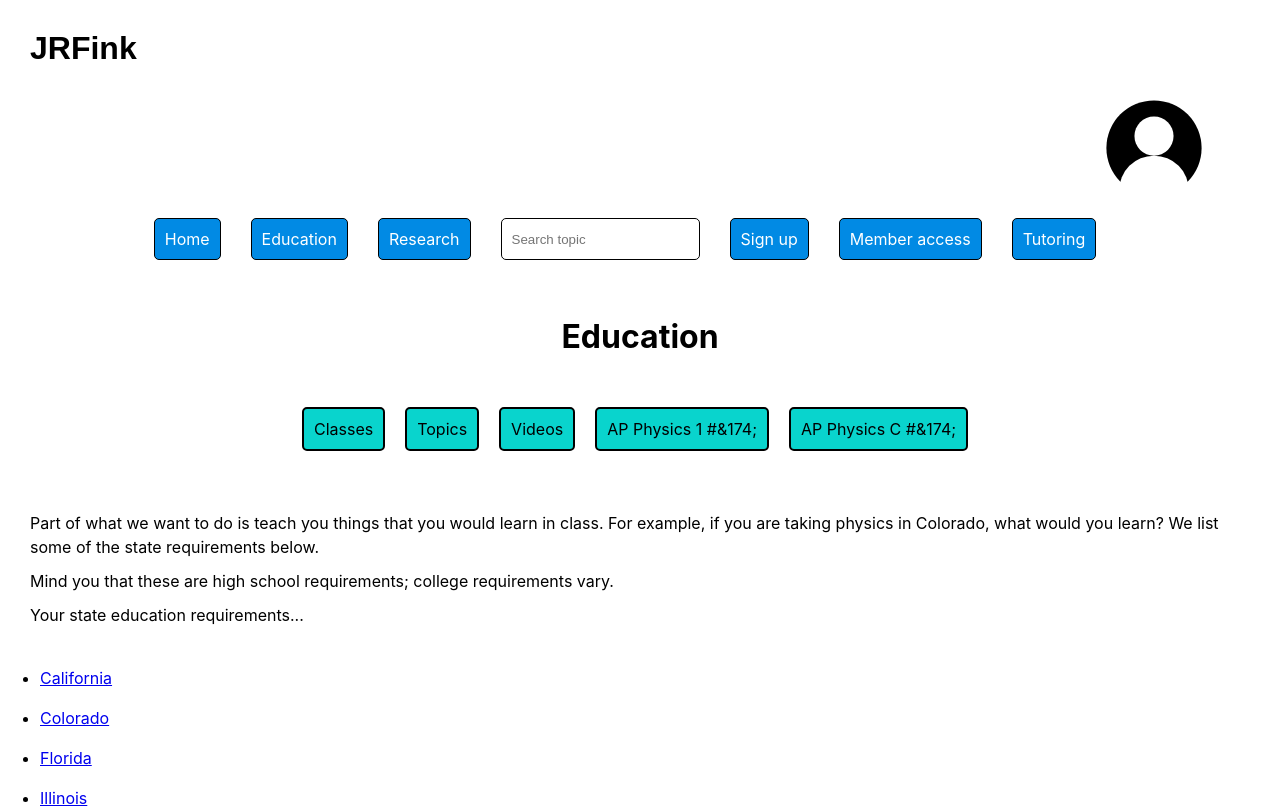
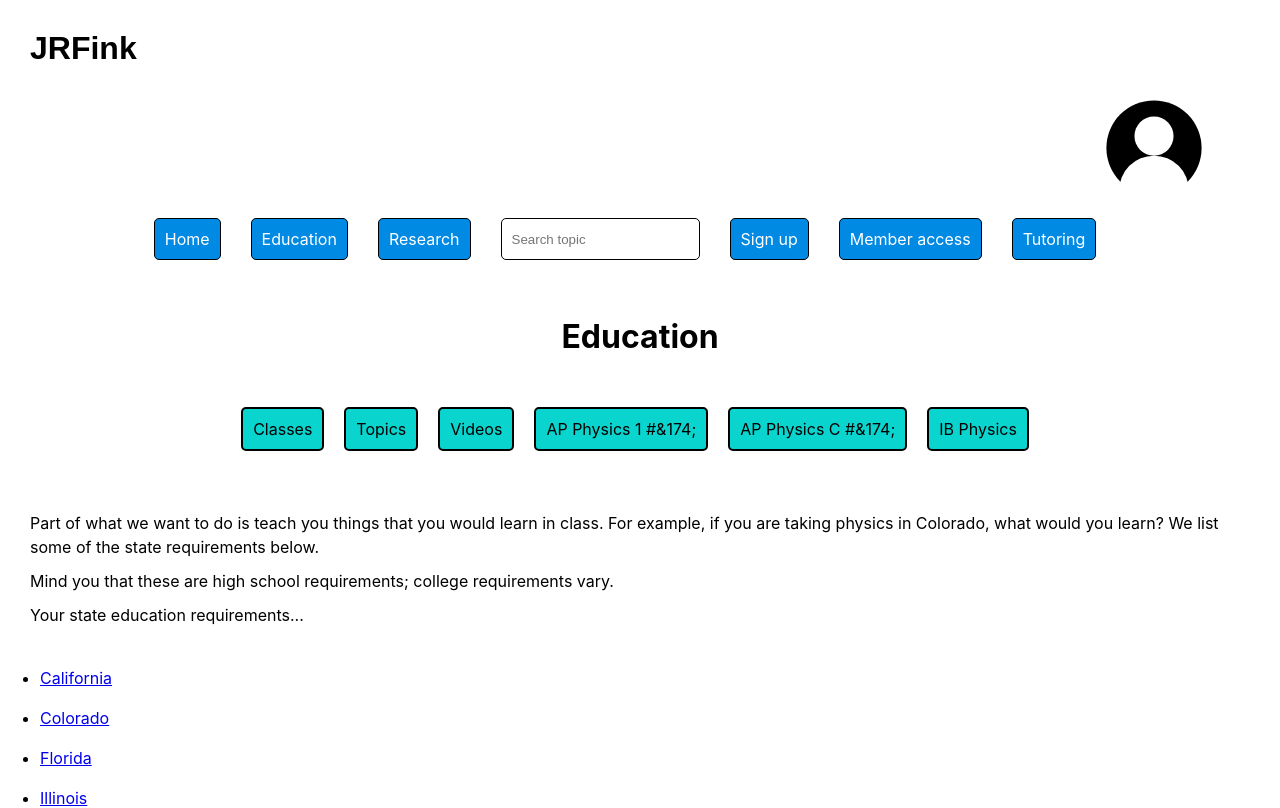
Before and after one commit to JRFink/jrfphyspagesnew, a Next.js app: page /education in a window 1280 px wide. Shown: the top 808 px of the page. Built offline with nearby package versions, Linux system fonts and the light colour scheme.

Commit message:
Update index.tsx

```diff
--- a/pages/education/index.tsx
+++ b/pages/education/index.tsx
@@ -21,7 +21,9 @@ const Education = () => {
       <br />
 <a href="https://apstudents.collegeboard.org/courses/ap-physics-c-mechanics" className={style.generalLink}>AP Physics C #&174;</a>
       <br />
-            </div>
+<a href="https://www.ibo.org/programmes/diploma-programme/curriculum/sciences/physics/" className={style.generalLink}>IB Physics</a>
+      <br />
+</div>
             <br />
             <br />
             <p>
```
